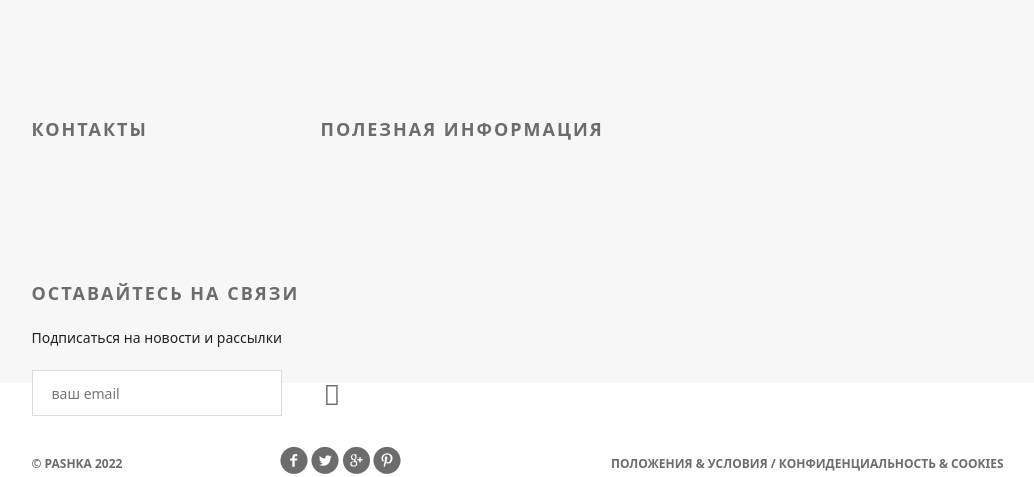
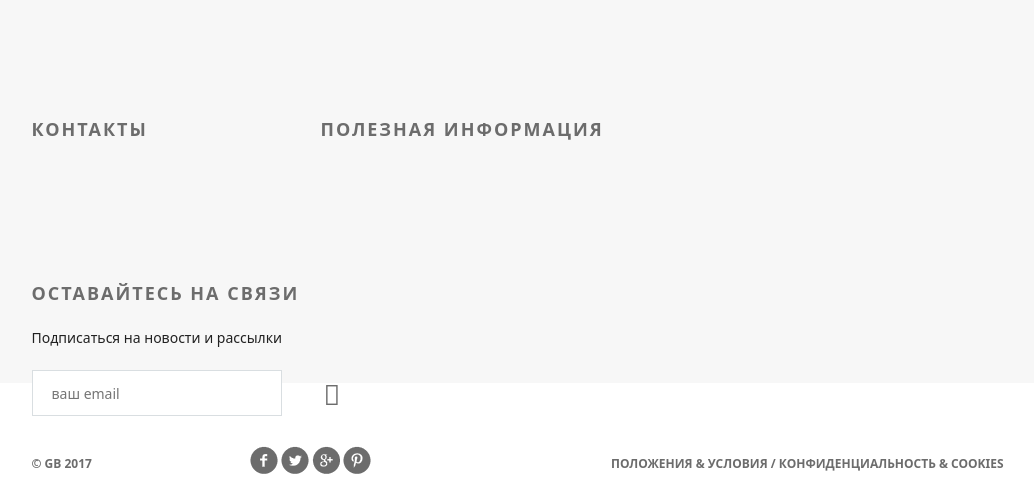
Before and after one commit to Pavel-Nefedov/django_shop, a Django app: page / in a window 1280 px wide. Shown: the part 1140-1617 px from the top of the page, without its empty margins (123-1157 px from the left). Run offline with Django 3.2, Linux system fonts and the light colour scheme; data that the repository does not hold is empty; some libraries are stand-ins or nearby versions.

Commit message:
add lesson_2.5.1

```diff
--- a/geekshop/geekshop/templates/geekshop/base.html
+++ b/geekshop/geekshop/templates/geekshop/base.html
@@ -40,7 +40,7 @@
                 </form>
             </div>
         </div>
-        <p class="small">&copy; Pashka 2022</p>
+        <p class="small">&copy; GB 2017</p>
         <div class="social">
             <a href="#" class="social1"></a>
             <a href="#" class="social2"></a>
```
